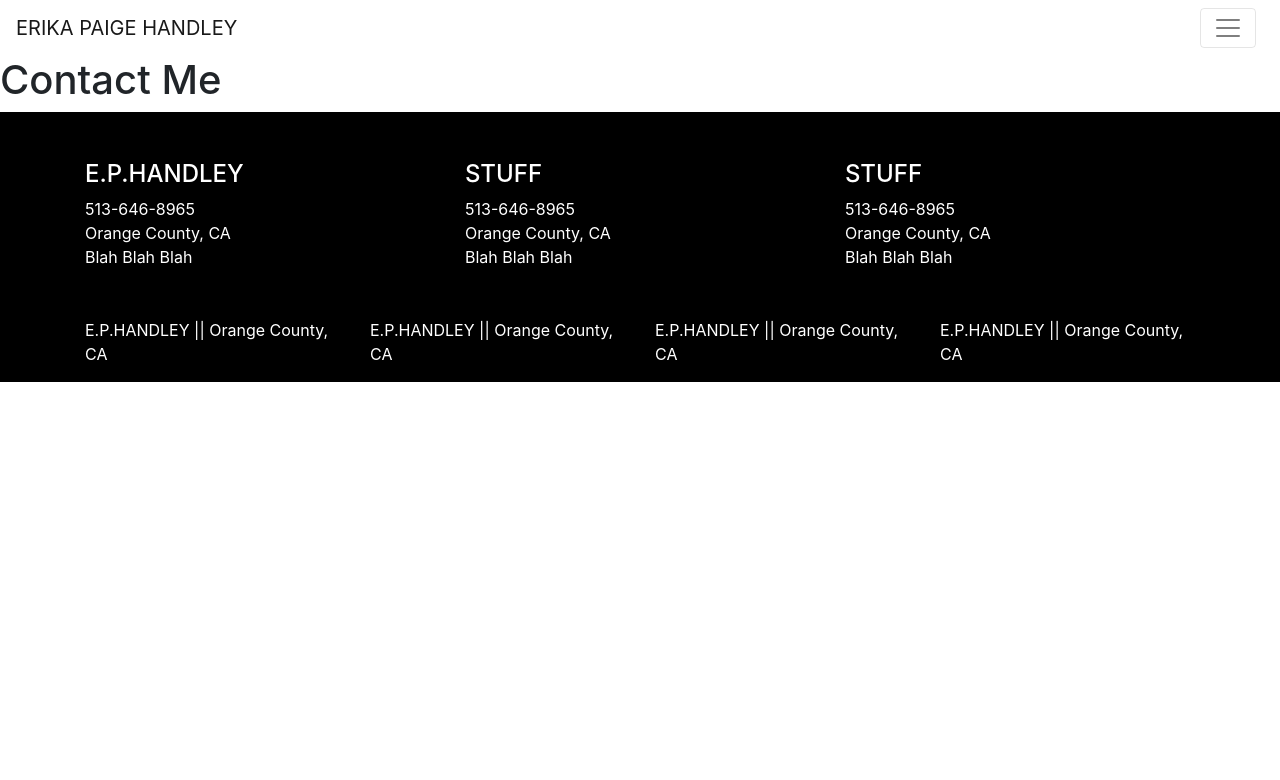
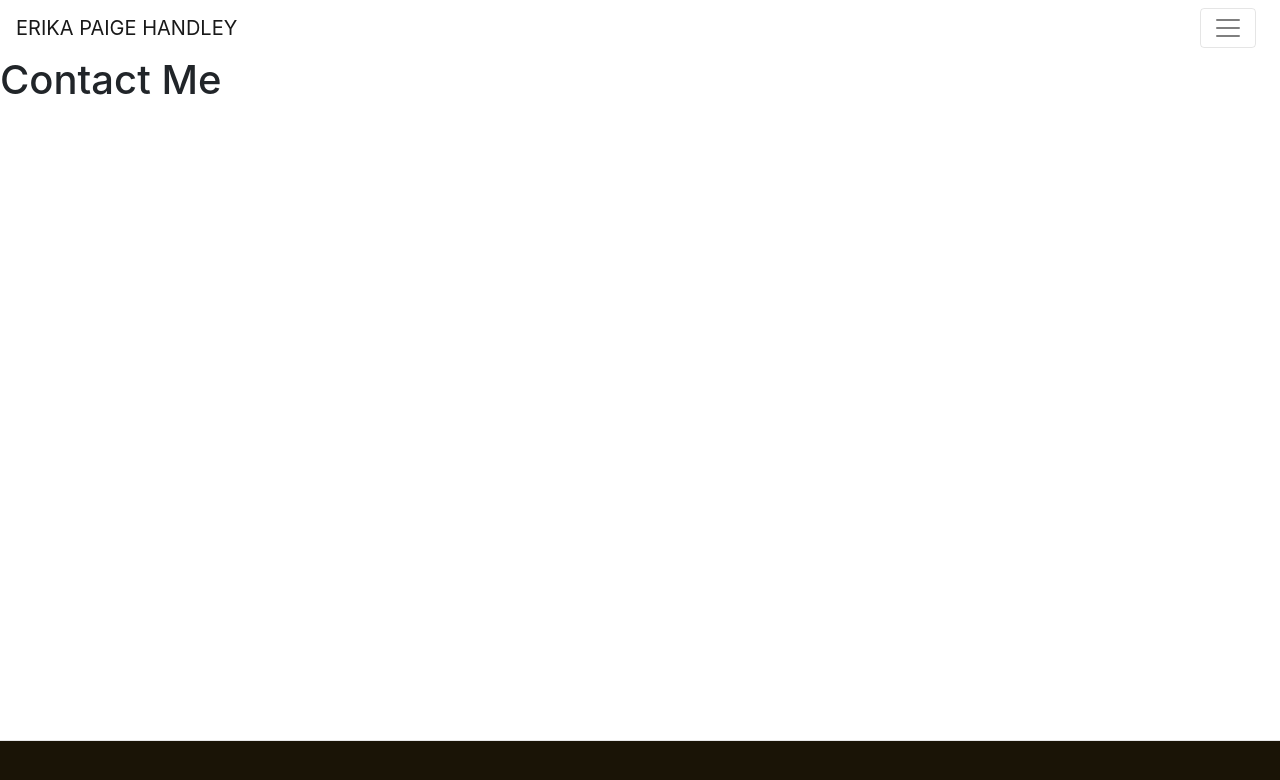
Before and after one commit to erikapaige/portfolioReact, a React (Create React App) app: page /contact in a window 1280 px wide. Shown: the top 780 px of the page. Built offline with nearby package versions, Linux system fonts and the light colour scheme.

Commit message:
sticky footer

```diff
--- a/src/components/Footer/Footer.css
+++ /dev/null
@@ -1,16 +0,0 @@
-.footer {
-  color: white;
-  background-color: black;
-  padding-top: 3em;
-  margin-bottom: 0px;
-  position: relative;
-  bottom: 0;
-  width: 100%;
-}
-
-/* .one {
-  font-size: small;
-}
-.two {
-  font-size: x-small;
-} */
--- a/src/components/Footer/Footer.js
+++ b/src/components/Footer/Footer.js
@@ -1,61 +1,71 @@
 // bring in react
-import React from "react"
+import React, { Component } from 'react'
 // bring in stylesheet
-import './Footer.css'
+// import './Footer.css'
+import {
+  Navbar,
+  Container,
+  NavbarBrand
+} from 'reactstrap'
 
-function Footer() {
+var style = {
+  backgroundColor: "#1A1406",
+  borderTop: "1px solid #E7E7E7",
+  textAlign: "center",
+  padding: "20px",
+  position: "fixed",
+  left: "0",
+  bottom: "0",
+  height: "60px",
+  width: "100%",
+}
+
+var phantom = {
+  display: 'block',
+  padding: '20px',
+  height: '30px',
+  width: '100%',
+}
+
+const Footer = ({ children }) => {
+  console.log(children)
+
   return (
-    <div className="footer">
-      <div className="container">
-        <div className="row">
-          {/* Col 1 */}
-          <div className="col">
-            <h4>E.P.HANDLEY</h4>
-            <ul className="list-unstyled">
-              <li>513-646-8965</li>
-              <li>Orange County, CA</li>
-              <li>Blah Blah Blah</li>
-            </ul>
-          </div>
-          {/* Col 2 */}
-          <div className="col">
-            <h4>STUFF</h4>
-            <ul className="list-unstyled">
-              <li>513-646-8965</li>
-              <li>Orange County, CA</li>
-              <li>Blah Blah Blah</li>
-            </ul>
-          </div>
-          {/* col 3 */}
-          <div className="col">
-            <h4>STUFF</h4>
-            <ul className="list-unstyled">
-              <li>513-646-8965</li>
-              <li>Orange County, CA</li>
-              <li>Blah Blah Blah</li>
-            </ul>
-          </div>
-        </div>
-        <hr />
-          <div>
-            <div className="row">
-              <p className="col-sm">
-                E.P.HANDLEY || Orange County, CA
-              </p>
-              <p className="col-sm">
-              E.P.HANDLEY || Orange County, CA
-              </p>
-              <p className="col-sm">
-              E.P.HANDLEY || Orange County, CA
-              </p>
-               <p className="col-sm">
-                E.P.HANDLEY || Orange County, CA
-              </p>
-            </div>
-          </div>
+    <div>
+      <div style={phantom} />
+      <div style={style}>
+        {/* {children} */}
       </div>
     </div>
   )
 }
 
+// function Footer() {
+//   return (
+    // <div className="footer">
+    //   <div className="container">
+    //       <div className="row">
+    //           <p className="col-sm">
+    //             E.P.HANDLEY || Orange County, CA
+    //           </p>
+    //       </div>
+    //   </div>
+    // </div>
+//   )
+// }
+
+// class Footer extends Component {
+//   render() {
+//     return (
+//       <div className="fixed-bottom">
+//         <Navbar color="dark" dark>
+//           <Container>
+//             <NavbarBrand>Footer</NavbarBrand>
+//           </Container>
+//         </Navbar>
+//       </div>
+//     )
+//   }
+// }
+
 export default Footer
```
